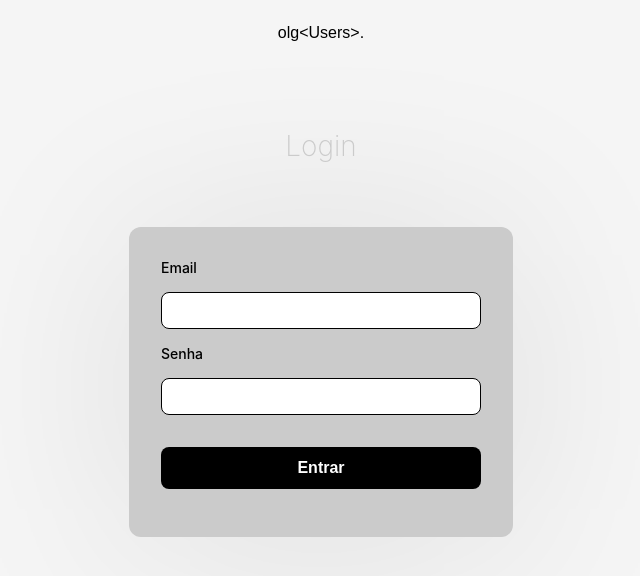
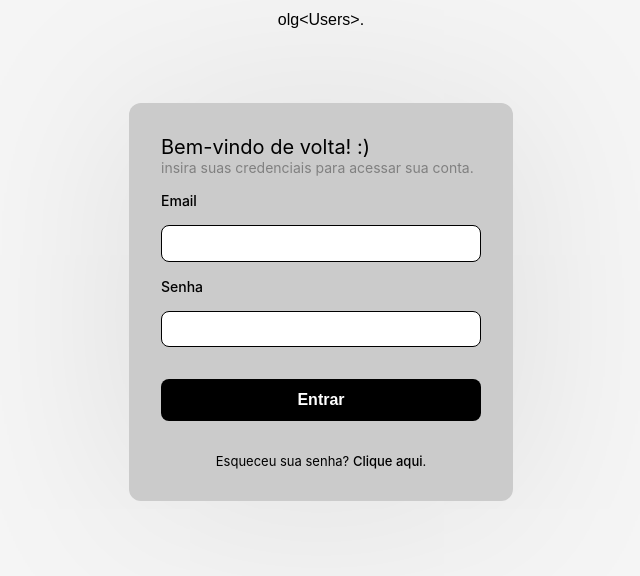
Before and after one commit to olegariobru/olgr-users, a React (Create React App) app in the folder frontEND/: page /Login in a window 1280 px wide. Shown: the top 576 px of the page, without its empty margins (319-959 px from the left). Built offline with nearby package versions, Linux system fonts and the light colour scheme; a web font is replaced by a local one.

Commit message:
ajuste tela de login

```diff
--- a/frontEND/src/index.css
+++ b/frontEND/src/index.css
@@ -16,6 +16,7 @@ code {
 :root {
   --cor-principal:#eb0000;
   --cor-secundaria: #CBCBCB;
+  --detalhe2: #808080;
   --detalhe: #F5DEB3;
   --cor-branca: white;
   --cor-preta: black;
--- a/frontEND/src/paginas/login/index.js
+++ b/frontEND/src/paginas/login/index.js
@@ -15,13 +15,19 @@ export default function LoginPrin (){
             </div>
 
             <div className={styles.lgBody}>
-                <h1 className={styles.lgBodyTitle}>Login</h1>
                 <form className={styles.lgForm}>
+
+                    <div className={styles.lgFormDiv}>
+                        <p className={styles.lgFormPtitle}>Bem-vindo de volta! :)</p>
+                        <p className={styles.lgFormPsubtitle}>insira suas credenciais para acessar sua conta.</p>
+                    </div>
+
                     <label className={styles.lgLabel} htmlFor="email">Email</label>
                     <input className={styles.lgInput} type="email" id="email" name="email" required />
                     <label className={styles.lgLabel} htmlFor="password">Senha</label>
                     <input className={styles.lgInput} type="password" id="password" name="password" required />
                     <button className={styles.lgButton} type="submit">Entrar</button>
+                    <p className={styles.lgFormP}>Esqueceu sua senha? <a href="#" className={styles.lgLink}>Clique aqui</a>.</p>
                 </form>
             </div>
         </div>
--- a/frontEND/src/paginas/login/login.module.css
+++ b/frontEND/src/paginas/login/login.module.css
@@ -1,8 +1,6 @@
 .lgHeader{
     display: flex;
     justify-content: center;
-    margin: 0;
-    padding: 1% 0 1% 0;
 }
 
 .lgHeader h1{
@@ -14,11 +12,8 @@
     cursor: default;
 }
 
-
 .lgBody{
     display: block;
-    height: 100vh;
-    margin: 5% 0 0 0;
 }
 
 .lgForm {
@@ -33,13 +28,27 @@
     margin: 5% 0 0 35%;
 }
 
-.lgBodyTitle{
-    text-align: center;
-    margin-bottom: 20px;
-    font-size: 28px;
-    font-weight: 250;
-    color: var(--cor-secundaria);
+.lgFormDiv{
+    margin-bottom: 10px;
+    margin: 0%;
+    padding: 0;
 }
+
+.lgFormPtitle{
+    font-size: 20px;
+    color: var(--cor-preta);
+    margin: 0;
+    padding: 0%;
+}
+
+.lgFormPsubtitle{
+    font-size: 14px;
+    color: var(--detalhe2);
+    margin: 0;
+    padding: 0%;
+}
+
+
 
 .lgLabel {
     font-size: 14px;
@@ -47,7 +56,7 @@
     color: var(--cor-preta);
 }
 .lgInput {
-    padding: 10px 12px;
+    padding: 3%;
     border: 1px solid var(--cor-preta);
     border-radius: 8px;
     outline: none;
@@ -73,3 +82,23 @@
 .lgButton:hover {
     background-color: var(--detalhe);
 }
+
+.lgFormP{
+    font-size: 13px;
+    color: var(--cor-preta);
+    text-align: center;
+    margin: 0;
+    padding: 0;
+}
+
+.lgLink{
+    color: var(--cor-preta);
+    text-decoration: none;
+    font-weight: 500;
+    transition: color 0.3s ease;
+}
+
+.lgLink:hover{
+    color: var(--detalhe2);
+    text-decoration: none;
+}
```
